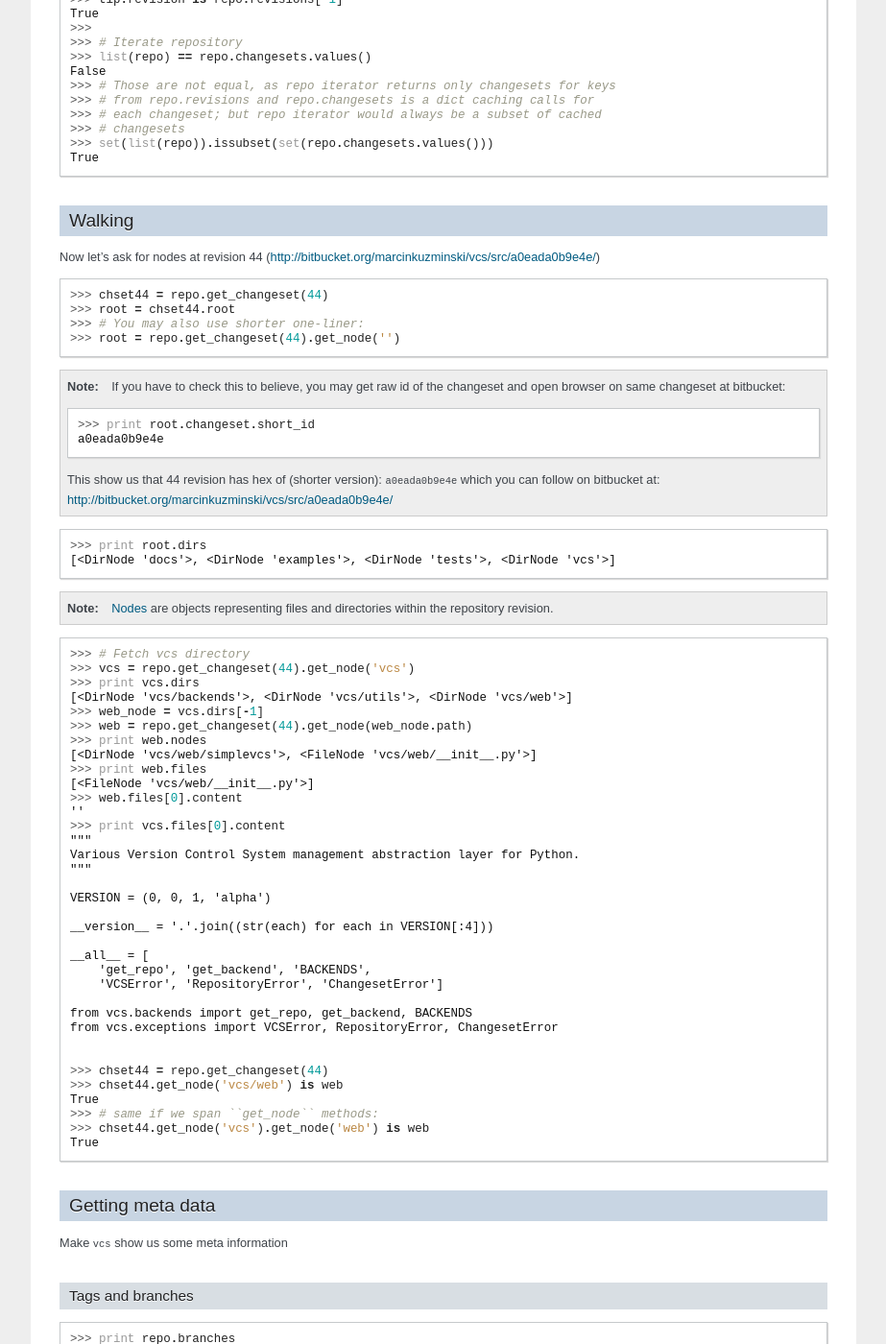
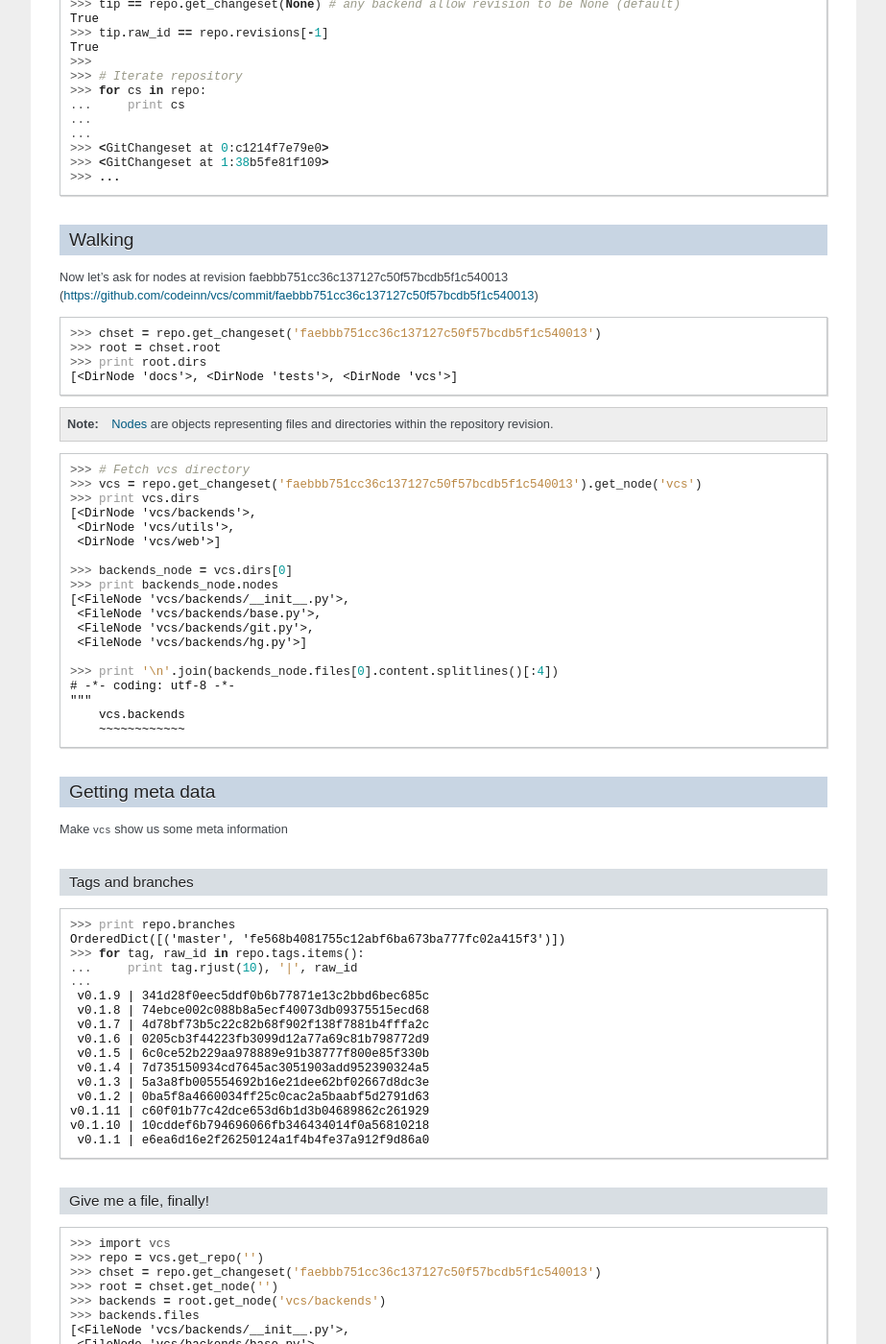
Before and after one commit to codeinn/vcs, a Sphinx documentation site: the page built from docs/quickstart.rst, in a window 1280 px wide and 1400 px high, scrolled down 1047 px. Shown: the whole window at 96% size, without its empty margins (198-1121 px from the left). Built offline with Sphinx 7.4.7, drawn with Linux system fonts in a browser that asks for light colours; some of the changed text lies outside the part shown.

Commit message:
Documentation update

```diff
--- a/docs/quickstart.rst
+++ b/docs/quickstart.rst
@@ -9,15 +9,15 @@ tutorial?  Not a problem, just follow sections below.
 Prepare
 -------
 
-We will try to show you how you can use ``vcs`` directly on repository. But hey,
-``vcs`` is maintained within mercurial
-`repository <http:http://bitbucket.org/marcinkuzminski/vcs/>`_ already, so why
-not use it? Simply run following commands in your shell
+We will try to show you how you can use ``vcs`` directly on repository.  But
+hey, ``vcs`` is maintained within git `repository
+<https://github.com/codeinn/vcs>`_ already, so why not use it? Simply run
+following commands in your shell
 
 .. code-block:: bash
 
    cd /tmp
-   hg clone http://bitbucket.org/marcinkuzminski/vcs/
+   git clone git://github.com/codeinn/vcs.git
    cd vcs
 
 Now run your python interpreter of choice::
@@ -39,10 +39,13 @@ object by providing it's type and path.
 
 .. code-block:: python
 
-   >>> from vcs import get_repo
-   >>>
-   >>> # create mercurial repository representation at current dir
-   >>> repo = get_repo(path='')
+   >>> import vcs
+   >>> # create repository representation at current dir
+   >>> repo = vcs.get_repo(path='')
+
+.. note::
+   In above example we didn't specify scm. We can provide as second argument to
+   the ``get_repo`` function, i.e. ``get_repo('', 'hg')``.
 
 Basics
 ------
@@ -58,55 +61,38 @@ Let's ask repo about the content...
    >>> # get 10th changeset
    >>> chset = repo.get_changeset(10)
    >>> print chset
-   <MercurialChangeset at 10>
+   <GitChangeset at 10:d955cd312c17>
    >>>
    >>> # any backend would return latest changeset if revision is not given
    >>> tip = repo.get_changeset()
-   >>> tip is repo.get_changeset('tip') # for mercurial backend 'tip' is allowed
+   >>> tip == repo.get_changeset('tip') # for git/mercurial backend 'tip' is allowed
    True
-   >>> tip is repo.get_changeset(None) # any backend allow revision to be None (default)
+   >>> tip == repo.get_changeset(None) # any backend allow revision to be None (default)
    True
-   >>> tip.revision is repo.revisions[-1]
+   >>> tip.raw_id == repo.revisions[-1]
    True
    >>>
    >>> # Iterate repository
-   >>> list(repo) == repo.changesets.values()
-   False
-   >>> # Those are not equal, as repo iterator returns only changesets for keys
-   >>> # from repo.revisions and repo.changesets is a dict caching calls for
-   >>> # each changeset; but repo iterator would always be a subset of cached
-   >>> # changesets
-   >>> set(list(repo)).issubset(set(repo.changesets.values()))
-   True
+   >>> for cs in repo:
+   ...     print cs
+   ...
+   ...
+   >>> <GitChangeset at 0:c1214f7e79e0>
+   >>> <GitChangeset at 1:38b5fe81f109>
+   >>> ...
 
 Walking
 -------
 
-Now let's ask for nodes at revision 44
-(http://bitbucket.org/marcinkuzminski/vcs/src/a0eada0b9e4e/)
+Now let's ask for nodes at revision faebbb751cc36c137127c50f57bcdb5f1c540013
+(https://github.com/codeinn/vcs/commit/faebbb751cc36c137127c50f57bcdb5f1c540013)
 
 .. code-block:: python
 
-   >>> chset44 = repo.get_changeset(44)
-   >>> root = chset44.root
-   >>> # You may also use shorter one-liner:
-   >>> root = repo.get_changeset(44).get_node('')
-
-.. note::
-   If you have to check this to believe, you may get raw id of the changeset and
-   open browser on same changeset at bitbucket::
-
-      >>> print root.changeset.short_id
-      a0eada0b9e4e
-
-   This show us that 44 revision has hex of (shorter version): ``a0eada0b9e4e``
-   which you can follow on bitbucket at:
-   http://bitbucket.org/marcinkuzminski/vcs/src/a0eada0b9e4e/
-
-.. code-block:: python
-
+   >>> chset = repo.get_changeset('faebbb751cc36c137127c50f57bcdb5f1c540013')
+   >>> root = chset.root
    >>> print root.dirs
-   [<DirNode 'docs'>, <DirNode 'examples'>, <DirNode 'tests'>, <DirNode 'vcs'>]
+   [<DirNode 'docs'>, <DirNode 'tests'>, <DirNode 'vcs'>]
 
 .. note::
    :ref:`api-nodes` are objects representing files and directories within the
@@ -115,40 +101,25 @@ Now let's ask for nodes at revision 44
 .. code-block:: python
 
    >>> # Fetch vcs directory
-   >>> vcs = repo.get_changeset(44).get_node('vcs')
+   >>> vcs = repo.get_changeset('faebbb751cc36c137127c50f57bcdb5f1c540013').get_node('vcs')
    >>> print vcs.dirs
-   [<DirNode 'vcs/backends'>, <DirNode 'vcs/utils'>, <DirNode 'vcs/web'>]
-   >>> web_node = vcs.dirs[-1]
-   >>> web = repo.get_changeset(44).get_node(web_node.path)
-   >>> print web.nodes
-   [<DirNode 'vcs/web/simplevcs'>, <FileNode 'vcs/web/__init__.py'>]
-   >>> print web.files
-   [<FileNode 'vcs/web/__init__.py'>]
-   >>> web.files[0].content
-   ''
-   >>> print vcs.files[0].content
+   [<DirNode 'vcs/backends'>,
+    <DirNode 'vcs/utils'>,
+    <DirNode 'vcs/web'>]
+
+   >>> backends_node = vcs.dirs[0]
+   >>> print backends_node.nodes
+   [<FileNode 'vcs/backends/__init__.py'>,
+    <FileNode 'vcs/backends/base.py'>,
+    <FileNode 'vcs/backends/git.py'>,
+    <FileNode 'vcs/backends/hg.py'>]
+
+   >>> print '\n'.join(backends_node.files[0].content.splitlines()[:4])
+   # -*- coding: utf-8 -*-
    """
-   Various Version Control System management abstraction layer for Python.
-   """
+       vcs.backends
+       ~~~~~~~~~~~~
 
-   VERSION = (0, 0, 1, 'alpha')
-
-   __version__ = '.'.join((str(each) for each in VERSION[:4]))
-
-   __all__ = [
-       'get_repo', 'get_backend', 'BACKENDS',
-       'VCSError', 'RepositoryError', 'ChangesetError']
-
-   from vcs.backends import get_repo, get_backend, BACKENDS
-   from vcs.exceptions import VCSError, RepositoryError, ChangesetError
-
-
-   >>> chset44 = repo.get_changeset(44)
-   >>> chset44.get_node('vcs/web') is web
-   True
-   >>> # same if we span ``get_node`` methods:
-   >>> chset44.get_node('vcs').get_node('web') is web
-   True
 
 Getting meta data
 -----------------
@@ -161,21 +132,36 @@ Tags and branches
 .. code-block:: python
 
    >>> print repo.branches
-   {'default': 'f1ffc1cfbae0', 'git': '735ca3f85433', 'web': '2e6a2bf9356c'}
-   # above values may vary
-   >>> print repo.tags
-   {'0.1.1': 'eb3a60fc9643', '0.1.2': 'a7e60bff65d5', 'tip': 'f1ffc1cfbae0'}
+   OrderedDict([('master', 'fe568b4081755c12abf6ba673ba777fc02a415f3')])
+   >>> for tag, raw_id in repo.tags.items():
+   ...     print tag.rjust(10), '|', raw_id
+   ...
+    v0.1.9 | 341d28f0eec5ddf0b6b77871e13c2bbd6bec685c
+    v0.1.8 | 74ebce002c088b8a5ecf40073db09375515ecd68
+    v0.1.7 | 4d78bf73b5c22c82b68f902f138f7881b4fffa2c
+    v0.1.6 | 0205cb3f44223fb3099d12a77a69c81b798772d9
+    v0.1.5 | 6c0ce52b229aa978889e91b38777f800e85f330b
+    v0.1.4 | 7d735150934cd7645ac3051903add952390324a5
+    v0.1.3 | 5a3a8fb005554692b16e21dee62bf02667d8dc3e
+    v0.1.2 | 0ba5f8a4660034ff25c0cac2a5baabf5d2791d63
+   v0.1.11 | c60f01b77c42dce653d6b1d3b04689862c261929
+   v0.1.10 | 10cddef6b794696066fb346434014f0a56810218
+    v0.1.1 | e6ea6d16e2f26250124a1f4b4fe37a912f9d86a0
 
 Give me a file, finally!
 ~~~~~~~~~~~~~~~~~~~~~~~~
 
 .. code-block:: python
 
-   >>> root = repo.get_changeset(44).get_node('')
+   >>> import vcs
+   >>> repo = vcs.get_repo('')
+   >>> chset = repo.get_changeset('faebbb751cc36c137127c50f57bcdb5f1c540013')
+   >>> root = chset.get_node('')
    >>> backends = root.get_node('vcs/backends')
    >>> backends.files
    [<FileNode 'vcs/backends/__init__.py'>,
     <FileNode 'vcs/backends/base.py'>,
+    <FileNode 'vcs/backends/git.py'>,
     <FileNode 'vcs/backends/hg.py'>]
    >>> f = backends.get_node('hg.py')
    >>> f.name
@@ -183,39 +169,32 @@ Give me a file, finally!
    >>> f.path
    'vcs/backends/hg.py'
    >>> f.size
-   8882
+   28549
    >>> f.last_changeset
-   <MercurialChangeset at 44>
+   <GitChangeset at 412:faebbb751cc3>
    >>> f.last_changeset.date
-   datetime.datetime(2010, 4, 14, 14, 8)
+   datetime.datetime(2011, 2, 28, 23, 23, 5)
    >>> f.last_changeset.message
-   'Cleaning up codes at base/mercurial backend'
+   u'fixed bug in get_changeset when 0 or None was passed'
    >>> f.last_changeset.author
-   'Lukasz Balcerzak <lukasz.balcerzak@python-center.pl>'
-   >>>
+   u'marcinkuzminski <none@none>'
    >>> f.mimetype
    'text/x-python'
-   >>>
    >>> # Following would raise exception unless you have pygments installed
    >>> f.lexer
    <pygments.lexers.PythonLexer>
    >>> f.lexer_alias # shortcut to get first of lexers' available aliases
    'python'
-   >>> f.name
-   'hg.py'
-   >>>
    >>> # wanna go back? why? oh, whatever...
    >>> f.parent
    <DirNode 'vcs/backends'>
    >>>
-   >>> # is it cached? hell yeah...
-   >>> f is f.parent.get_node('hg.py') is repo.get_changeset(44).get_node('vcs/backends/hg.py')
+   >>> # is it cached? Hell yeah...
+   >>> f is f.parent.get_node('hg.py') is chset.get_node('vcs/backends/hg.py')
    True
 
 How about history?
 ~~~~~~~~~~~~~~~~~~
-
-.. versionadded:: 0.1.1
 
 It is possible to retrieve changesets for which file node has been changed and
 this is pretty damn simple. Let's say we want to see history of the file located
@@ -224,9 +203,63 @@ at ``vcs/nodes.py``.
 .. code-block:: python
 
    >>> f = repo.get_changeset().get_node('vcs/nodes.py')
-   >>> print f.history
-   [<MercurialChangeset at 82>, <MercurialChangeset at 81>, <MercurialChange
+   >>> for cs in f.history:
+   ...      print cs
    ...
+   <GitChangeset at 440:40a2d5d71b75>
+   <GitChangeset at 438:d1f898326327>
+   <GitChangeset at 420:162a36830c23>
+   <GitChangeset at 345:c994f0de03b2>
+   <GitChangeset at 340:5d3d4d2c262e>
+   <GitChangeset at 334:4d4278a6390e>
+   <GitChangeset at 298:00dffb625166>
+   <GitChangeset at 297:47b6be9a812e>
+   <GitChangeset at 289:1589fed841cd>
+   <GitChangeset at 285:afafd0ee2821>
+   <GitChangeset at 284:639b115ed2b0>
+   <GitChangeset at 283:fcf7562d7305>
+   <GitChangeset at 256:ec8cbdb5f364>
+   <GitChangeset at 255:0d74d2e2bdf3>
+   <GitChangeset at 243:6894ad7d8223>
+   <GitChangeset at 231:31b3f4b599fa>
+   <GitChangeset at 220:3d2515dd21fb>
+   <GitChangeset at 186:f804e27aa496>
+   <GitChangeset at 182:7f00513785a1>
+   <GitChangeset at 181:6efcdc61028c>
+   <GitChangeset at 175:6c0ce52b229a>
+   <GitChangeset at 165:09788a0b8a54>
+   <GitChangeset at 163:0164ee729def>
+   <GitChangeset at 140:33fa32233551>
+   <GitChangeset at 126:fa014c12c26d>
+   <GitChangeset at 111:e686b958768e>
+   <GitChangeset at 109:ab5721ca0a08>
+   <GitChangeset at 108:c877b68d18e7>
+   <GitChangeset at 107:4313566d2e41>
+   <GitChangeset at 104:6c2303a79367>
+   <GitChangeset at 102:54386793436c>
+   <GitChangeset at 101:54000345d2e7>
+   <GitChangeset at 99:1c6b3677b37e>
+   <GitChangeset at 93:2d03ca750a44>
+   <GitChangeset at 92:2a08b128c206>
+   <GitChangeset at 91:30c26513ff1e>
+   <GitChangeset at 82:ac71e9503c2c>
+   <GitChangeset at 81:12669288fd13>
+   <GitChangeset at 76:5a0c84f3e6fe>
+   <GitChangeset at 73:12f2f5e2b38e>
+   <GitChangeset at 61:5eab1222a7cd>
+   <GitChangeset at 60:f50f42baeed5>
+   <GitChangeset at 59:d7e390a45f6a>
+   <GitChangeset at 58:f15c21f97864>
+   <GitChangeset at 57:e906ef056cf5>
+   <GitChangeset at 56:ea2b108b48aa>
+   <GitChangeset at 50:84dec09632a4>
+   <GitChangeset at 48:0115510b70c7>
+   <GitChangeset at 46:2a13f185e452>
+   <GitChangeset at 30:3bf1c5868e57>
+   <GitChangeset at 26:b8d040125747>
+   <GitChangeset at 24:6970b057cffe>
+   <GitChangeset at 8:dd80b0f6cf50>
+   <GitChangeset at 7:ff7ca51e58c5>
 
 Note that ``history`` attribute is computed lazily and returned list is reversed
 - changesets are retrieved from most recent to oldest.
@@ -241,13 +274,18 @@ and we create a html file using `difflib`_.
 
 .. code-block:: python
 
-   >>> f = repo.get_changeset(82).get_node('vcs/nodes.py')
+   >>> new = repo.get_changeset(repo.tags['v0.1.11'])
+   >>> old = repo.get_changeset(repo.tags['v0.1.10'])
+   >>> f_old = old.get_node('vcs/nodes.py')
+   >>> f_new = new.get_node('vcs/nodes.py')
    >>> f_old = repo.get_changeset(81).get_node(f.path)
-   >>> out = open('out.html', 'w')
+   >>> out = open('/tmp/out.html', 'w')
    >>> from difflib import HtmlDiff
    >>> hd = HtmlDiff(tabsize=4)
-   >>> diffs = hd.make_file(f.content.split('\n'), f_old.content.split('\n'))
+   >>> diffs = hd.make_file(f_new.content.split('\n'), f_old.content.split('\n'))
    >>> out.write(diffs)
    >>> out.close()
 
+Now open file at ``/tmp/out.html`` in your favorite browser.
+
 .. _difflib: http://docs.python.org/library/difflib.html
```
